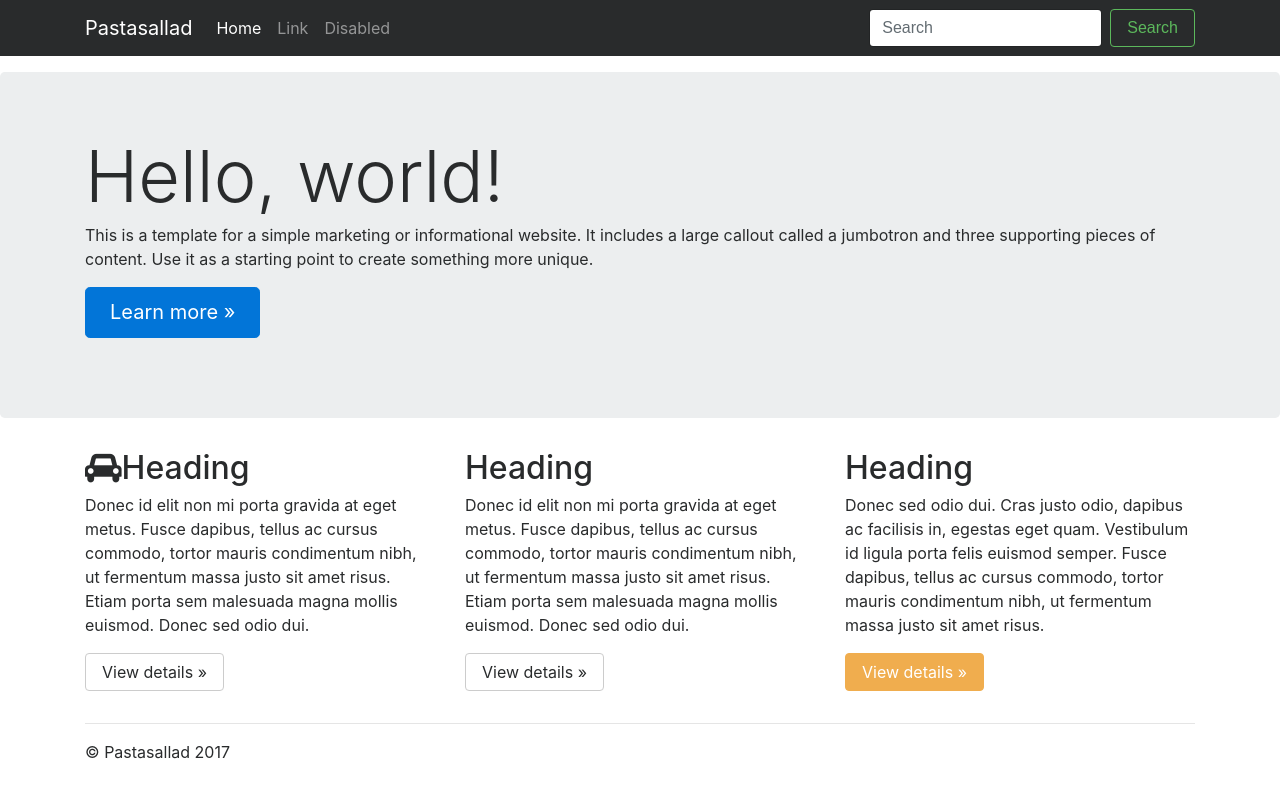
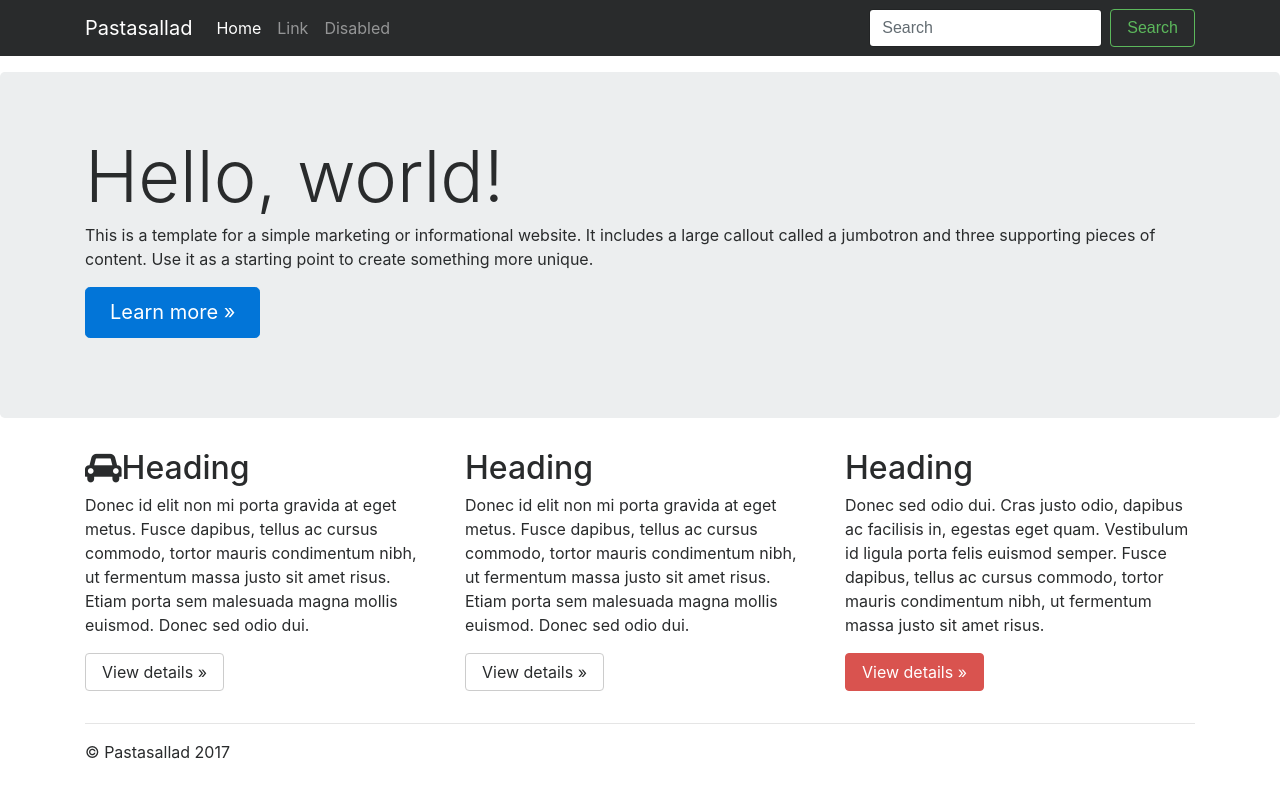
Before and after one commit to Pastasallad/pastasallad.github.io, a Jekyll site: the page built from index.html, in a window 1280 px wide. Shown: the top 798 px of the page. Built offline with Jekyll 4.4.1, drawn with Linux system fonts in a browser that asks for light colours; nearby versions of some CDN libraries.

Commit message:
Update index.html

```diff
--- a/index.html
+++ b/index.html
@@ -25,7 +25,7 @@
       <div class="col-md-4">
         <h2>Heading</h2>
         <p>Donec sed odio dui. Cras justo odio, dapibus ac facilisis in, egestas eget quam. Vestibulum id ligula porta felis euismod semper. Fusce dapibus, tellus ac cursus commodo, tortor mauris condimentum nibh, ut fermentum massa justo sit amet risus.</p>
-        <p><a class="btn btn-warning" href="#" role="button">View details &raquo;</a></p>
+        <p><a class="btn btn-danger" href="#" role="button">View details &raquo;</a></p>
       </div>
       </div>
       <hr>
```
